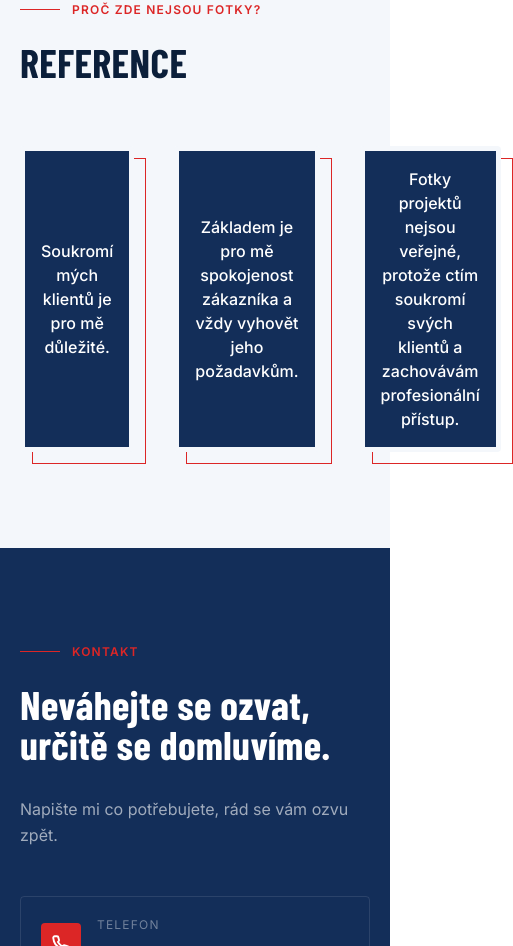
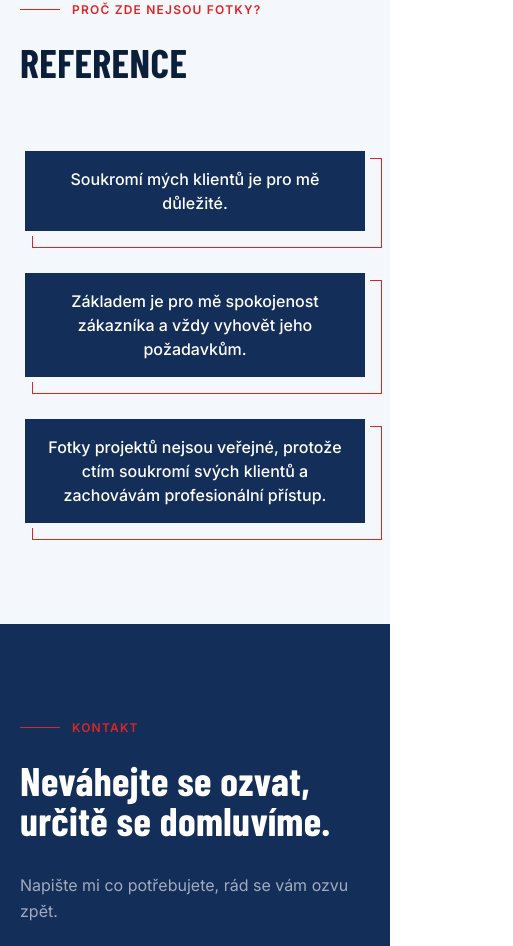
Before and after one commit to INonSenseI/intesra-website, a React (Vite) app: page / in a window 390 px wide. Shown: the part 4432-5378 px from the top of the page, 513 px wide, since content can reach past the window. Built offline with nearby package versions, Linux system fonts and the light colour scheme; a web font is replaced by a local one.

Commit message:
fix: Responsiveness in Reference disclaimer

```diff
--- a/src/components/GalleryDisclaimer.tsx
+++ b/src/components/GalleryDisclaimer.tsx
@@ -13,19 +13,23 @@ export default function GalleryDisclaimer() {
             </h2>
           </div>
         </div>
-        <div className="flex flex-row items-stretch justify-evenly space-x-10">
+
+        {/* Cards */}
+        <div className="flex flex-col md:flex-row items-stretch gap-8 md:gap-10">
           {[
             "Soukromí mých klientů je pro mě důležité.",
             "Základem je pro mě spokojenost zákazníka a vždy vyhovět jeho požadavkům.",
             "Fotky projektů nejsou veřejné, protože ctím soukromí svých klientů a zachovávám profesionální přístup.",
           ].map((text) => (
-            <div className="relative flex flex-1">
+            <div key={text} className="relative flex flex-1 min-w-0">
               {/* black offset */}
               <div className="absolute inset-0 translate-x-3 translate-y-3 border border-red" />
 
               {/* blue card */}
-              <div className="relative z-10 flex flex-1 items-center gap-4 rounded-sm border-5 border-surface bg-navy p-4">
-                <p className="text-white text-center font-medium">{text}</p>
+              <div className="relative z-10 flex flex-1 items-center justify-center gap-4 rounded-sm border-5 border-surface bg-navy p-4">
+                <p className="text-white text-center font-medium">
+                  {text}
+                </p>
               </div>
             </div>
           ))}
```
